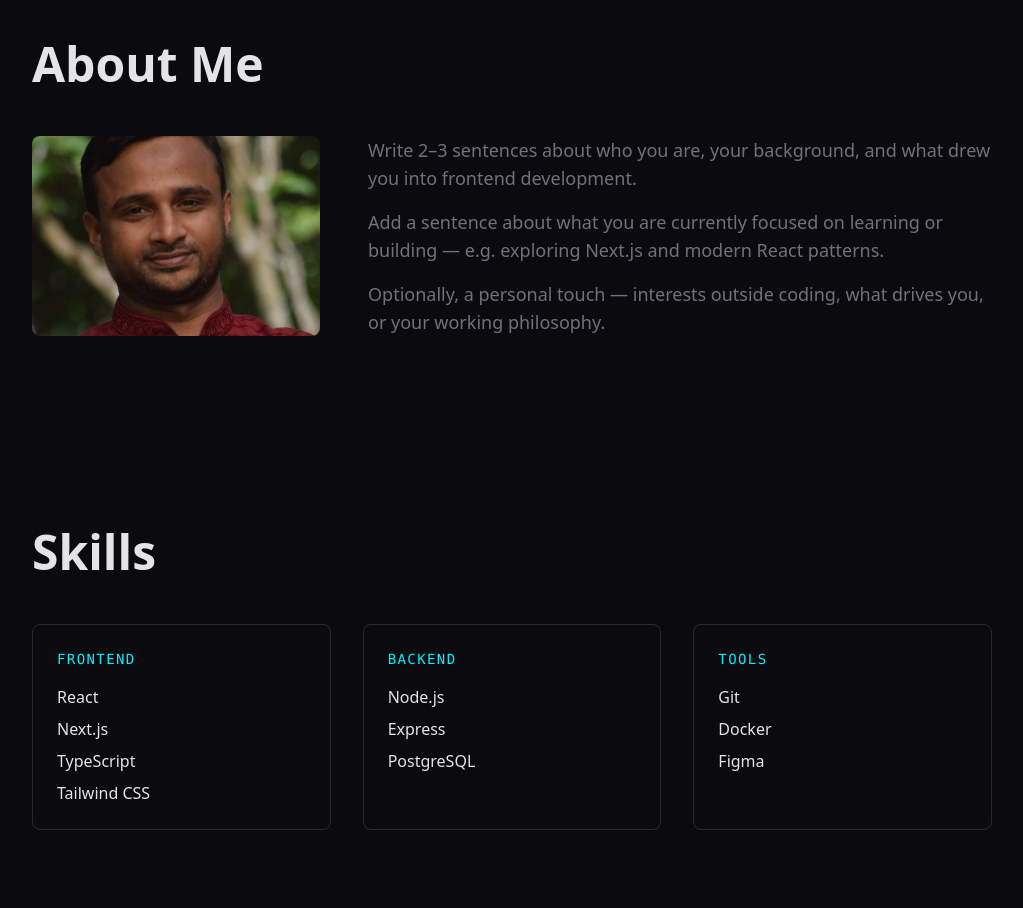
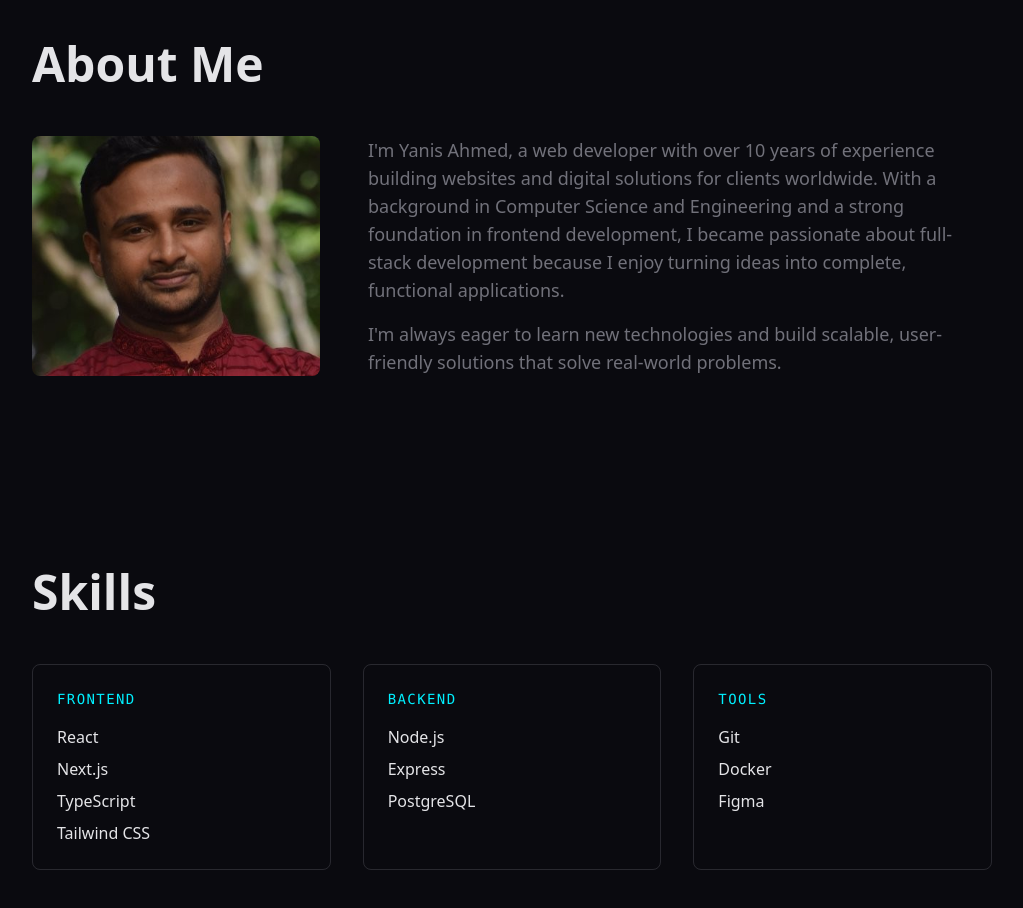
Before and after one commit to yanisahmed/yanisahmed-portfolio, a Next.js app: page / in a window 1280 px wide. Shown: the part 920-1828 px from the top of the page, without its empty margins (128-1151 px from the left). Built offline with nearby package versions, Linux system fonts and the light colour scheme; no server answers.

Commit message:
description title updated

```diff
--- a/src/components/About.tsx
+++ b/src/components/About.tsx
@@ -41,16 +41,10 @@ export default function About() {
                     className="md:col-span-2 text-[var(--muted)] text-lg space-y-4"
                 >
                     <p>
-                        Write 2–3 sentences about who you are, your background, and what
-                        drew you into frontend development.
+                        I'm Yanis Ahmed, a web developer with over 10 years of experience building websites and digital solutions for clients worldwide. With a background in Computer Science and Engineering and a strong foundation in frontend development, I became passionate about full-stack development because I enjoy turning ideas into complete, functional applications.
                     </p>
                     <p>
-                        Add a sentence about what you are currently focused on learning or
-                        building — e.g. exploring Next.js and modern React patterns.
-                    </p>
-                    <p>
-                        Optionally, a personal touch — interests outside coding, what
-                        drives you, or your working philosophy.
+                        I'm always eager to learn new technologies and build scalable, user-friendly solutions that solve real-world problems.
                     </p>
                 </motion.div>
             </div>
```
